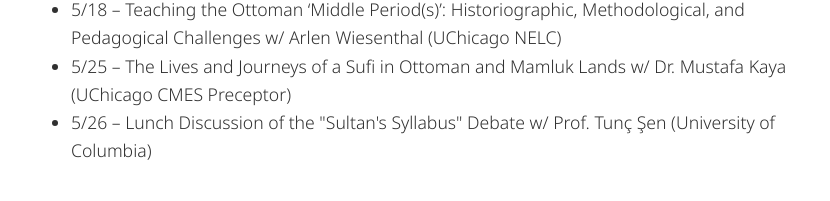
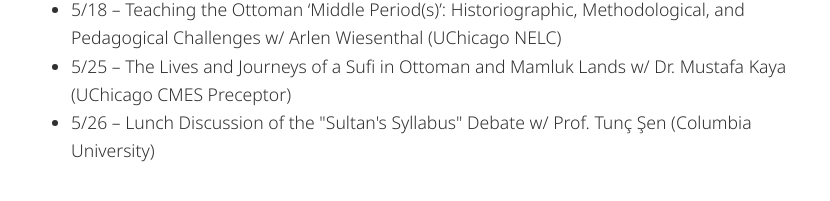
Before and after one commit to theoknights/theoknights.github.io, a Jekyll site: the page built from _posts/2023-07-19-mehat-schedule.markdown, in a window 1280 px wide and 1367 px high. Shown: the part 1129-1330 px from the top of the window, without its empty margins (224-1054 px from the left). Built offline with Jekyll 4.4.1, drawn with Linux system fonts in a browser that asks for light colours.

Commit message:
typo fix ammar

```diff
--- a/_posts/2023-07-19-mehat-schedule.markdown
+++ b/_posts/2023-07-19-mehat-schedule.markdown
@@ -27,5 +27,5 @@
 <li>5/11 – The Banū Hilāl Myth and Statecraft in the Maghrib w/ Sabrina Amrane (UChicago CMES MA)</li>
 <li>5/18 – Teaching the Ottoman ‘Middle Period(s)’: Historiographic, Methodological, and Pedagogical Challenges w/ Arlen Wiesenthal (UChicago NELC)</li>
 <li>5/25 – The Lives and Journeys of a Sufi in Ottoman and Mamluk Lands w/ Dr. Mustafa Kaya (UChicago CMES Preceptor)</li>
-<li>5/26 – Lunch Discussion of the "Sultan's Syllabus" Debate w/ Prof. Tunç Şen (University of Columbia)</li>
+<li>5/26 – Lunch Discussion of the "Sultan's Syllabus" Debate w/ Prof. Tunç Şen (Columbia University)</li>
 </ul>
```
Also changed, not shown: 2 other files.
